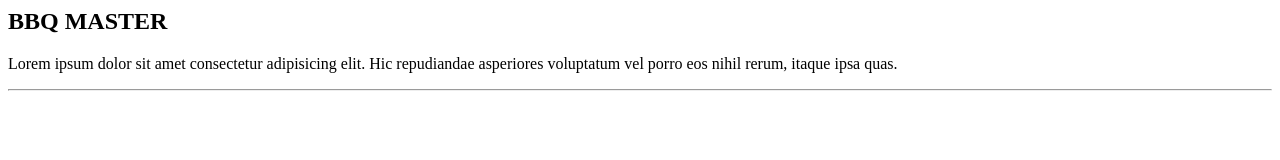
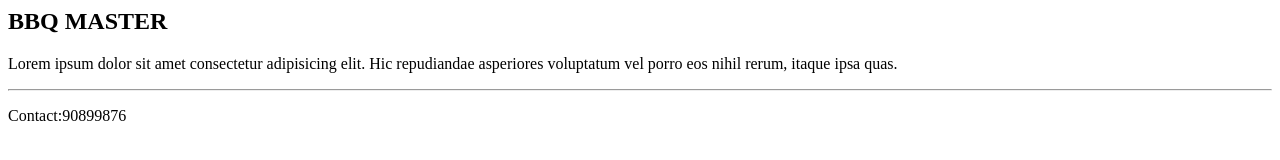
Before and after one commit to Soban3200/Hotel, a plain HTML site: page index.html in a window 1280 px wide. Drawn offline with Linux system fonts and the light colour scheme.

Commit message:
contact added

```diff
--- a/index.html
+++ b/index.html
@@ -3,3 +3,4 @@
 </centre>
 <p>Lorem ipsum dolor sit amet consectetur adipisicing elit. Hic repudiandae asperiores voluptatum vel porro eos nihil rerum, itaque ipsa quas.</p>
 <hr>
+<p>Contact:90899876</p>
```
